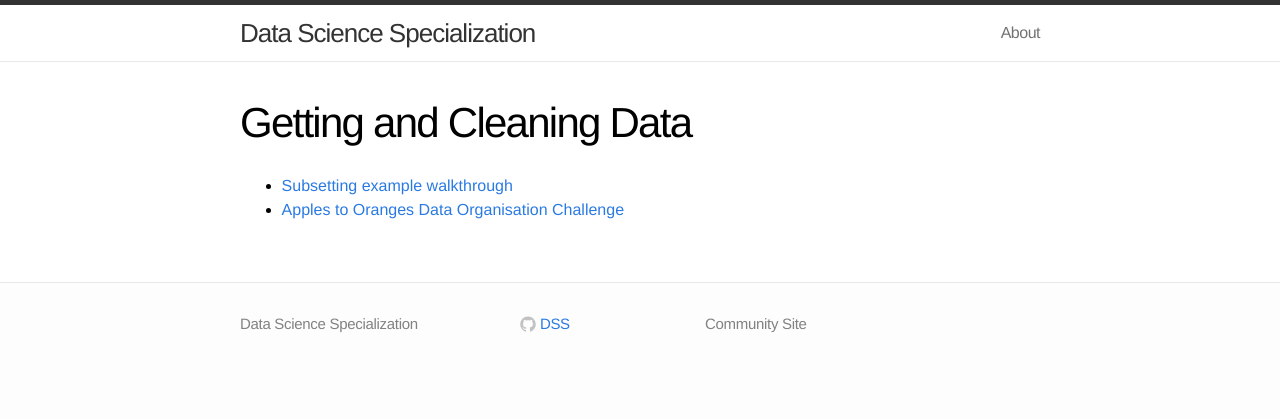
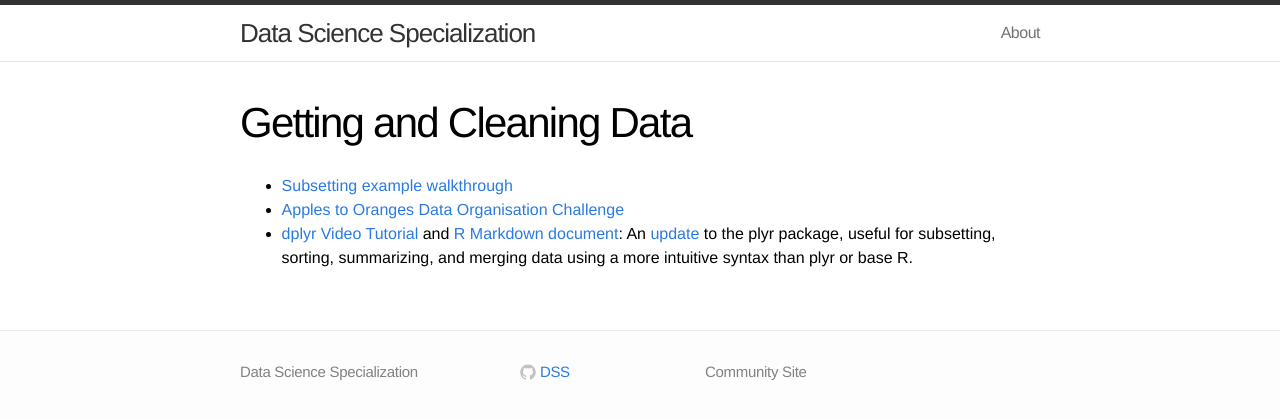
Before and after one commit to DataScienceSpecialization/DataScienceSpecialization.github.io, a Jekyll site: the page built from getclean.md, in a window 1280 px wide. Shown: the top 419 px of the page. Built offline with Jekyll 4.4.1, drawn with Linux system fonts in a browser that asks for light colours.

Commit message:
add dplyr tutorial to Getting and Cleaning Data

```diff
--- a/getclean.md
+++ b/getclean.md
@@ -6,3 +6,4 @@ permalink: /getclean/
 
 - [Subsetting example walkthrough](http://rpubs.com/thoughtfulbloke/subset)
 - [Apples to Oranges Data Organisation Challenge](https://github.com/thoughtfulbloke/faoexample)
+- [dplyr Video Tutorial](https://www.youtube.com/watch?v=jWjqLW-u3hc) and [R Markdown document](http://rpubs.com/justmarkham/dplyr-tutorial): An [update](http://blog.rstudio.org/2014/01/17/introducing-dplyr/) to the plyr package, useful for subsetting, sorting, summarizing, and merging data using a more intuitive syntax than plyr or base R.
```
